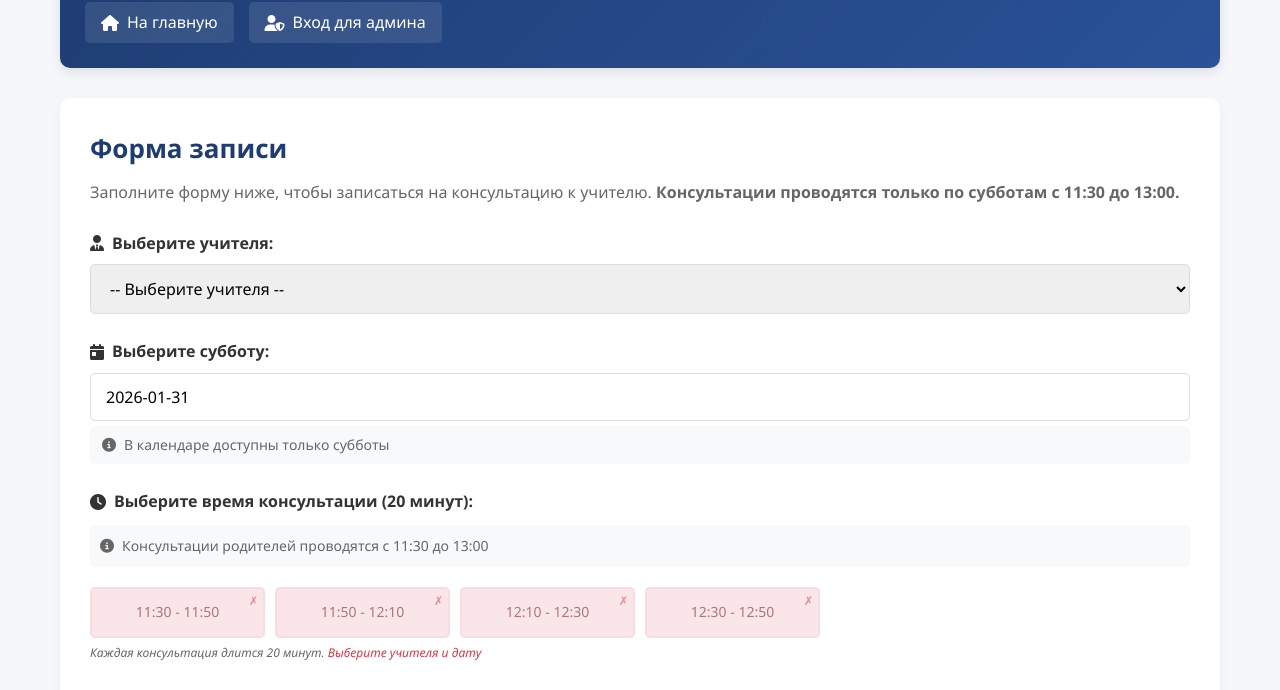
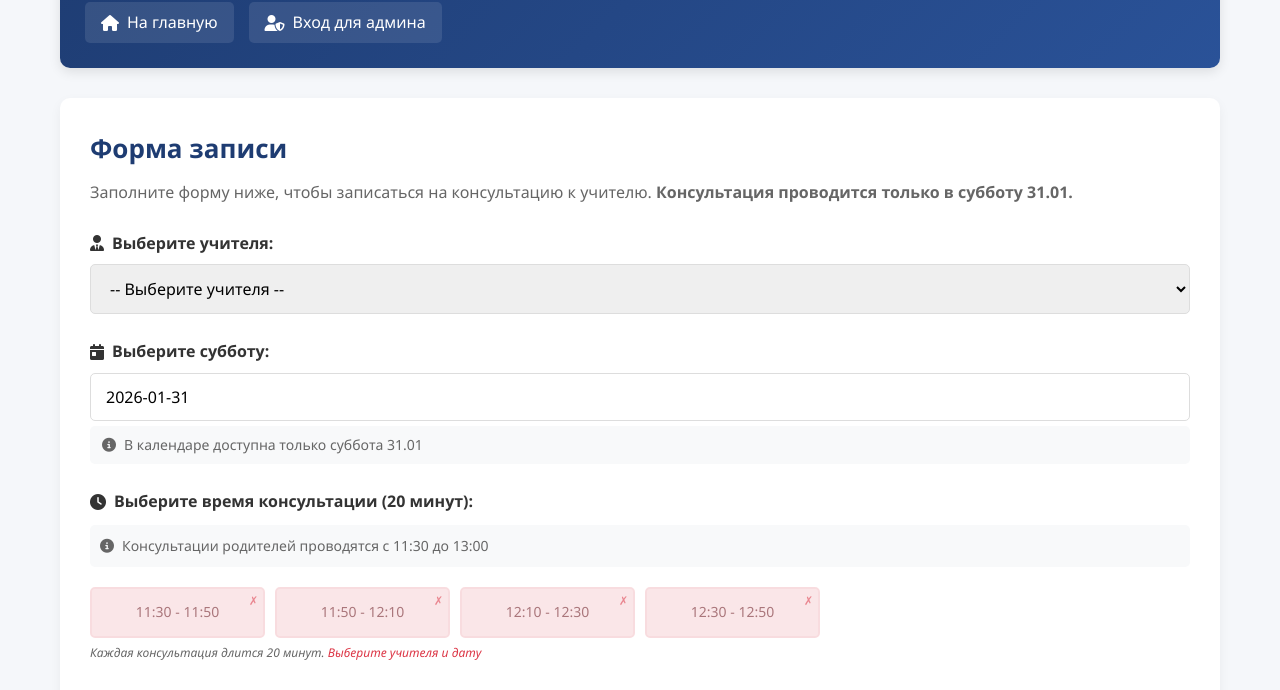
Before and after one commit to yoshInspire/booking_service, a website: page public/index.html in a window 1280 px wide. Shown: the part 108-798 px from the top of the page. Drawn offline with nearby package versions, Linux system fonts and the light colour scheme; no server answers.

Commit message:
Update index.html

```diff
--- a/public/index.html
+++ b/public/index.html
@@ -24,7 +24,7 @@
         <main>
             <div class="booking-form">
                 <h2>Форма записи</h2>
-                <p>Заполните форму ниже, чтобы записаться на консультацию к учителю. <strong>Консультации проводятся только по субботам с 11:30 до 13:00.</strong></p>
+                <p>Заполните форму ниже, чтобы записаться на консультацию к учителю. <strong>Консультация проводится только в субботу 31.01.</strong></p>
 
                 <form id="bookingForm">
                     <div class="form-group">
@@ -40,7 +40,7 @@
                         <div class="date-picker-container">
                             <input type="text" id="date" name="date" class="date-input" required placeholder="Выберите субботу" readonly>
                             <div class="calendar-info">
-                                <p><i class="fas fa-info-circle"></i> В календаре доступны только субботы</p>
+                                <p><i class="fas fa-info-circle"></i> В календаре доступна только суббота 31.01</p>
                             </div>
                         </div>
                     </div>
```
